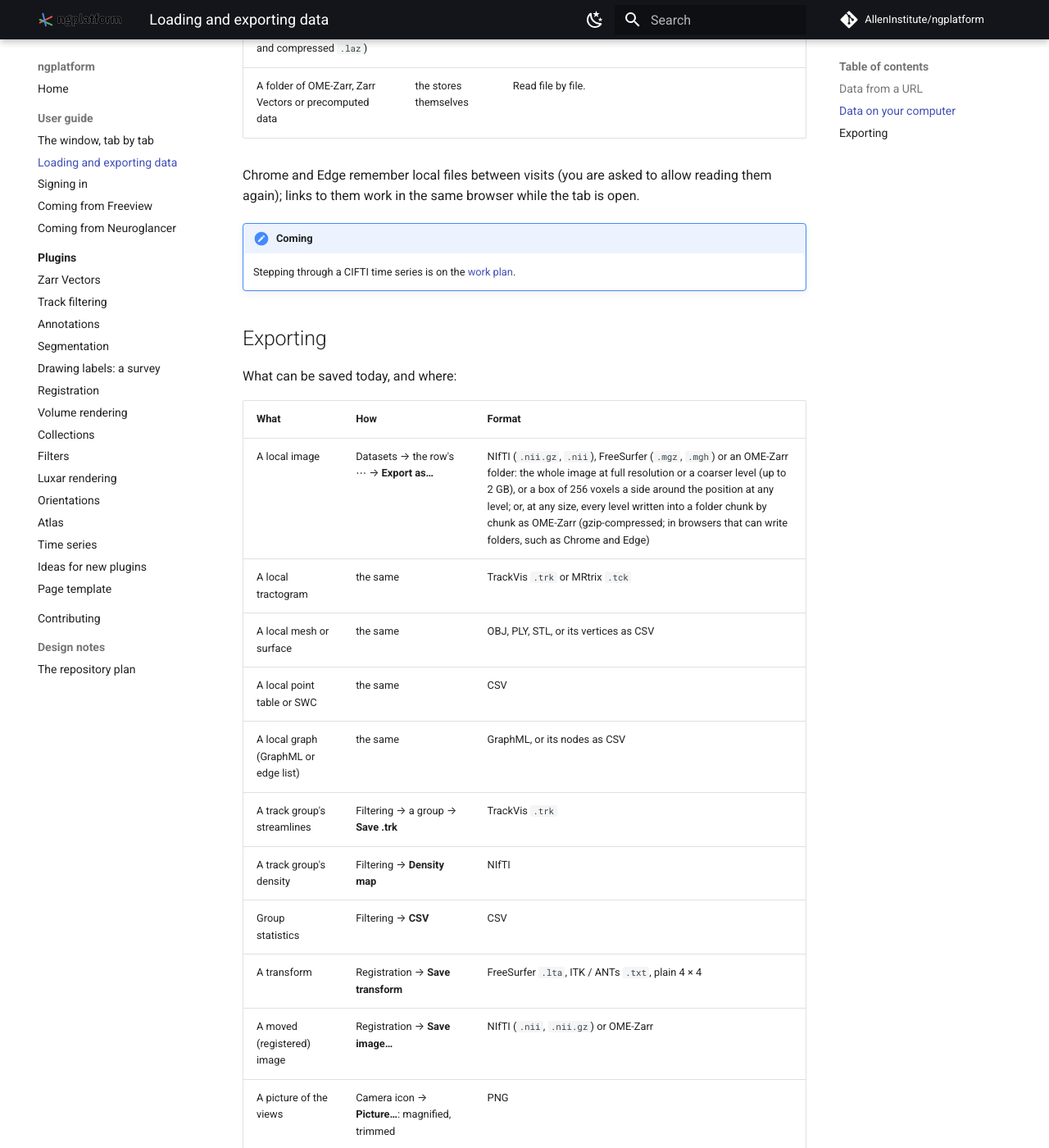
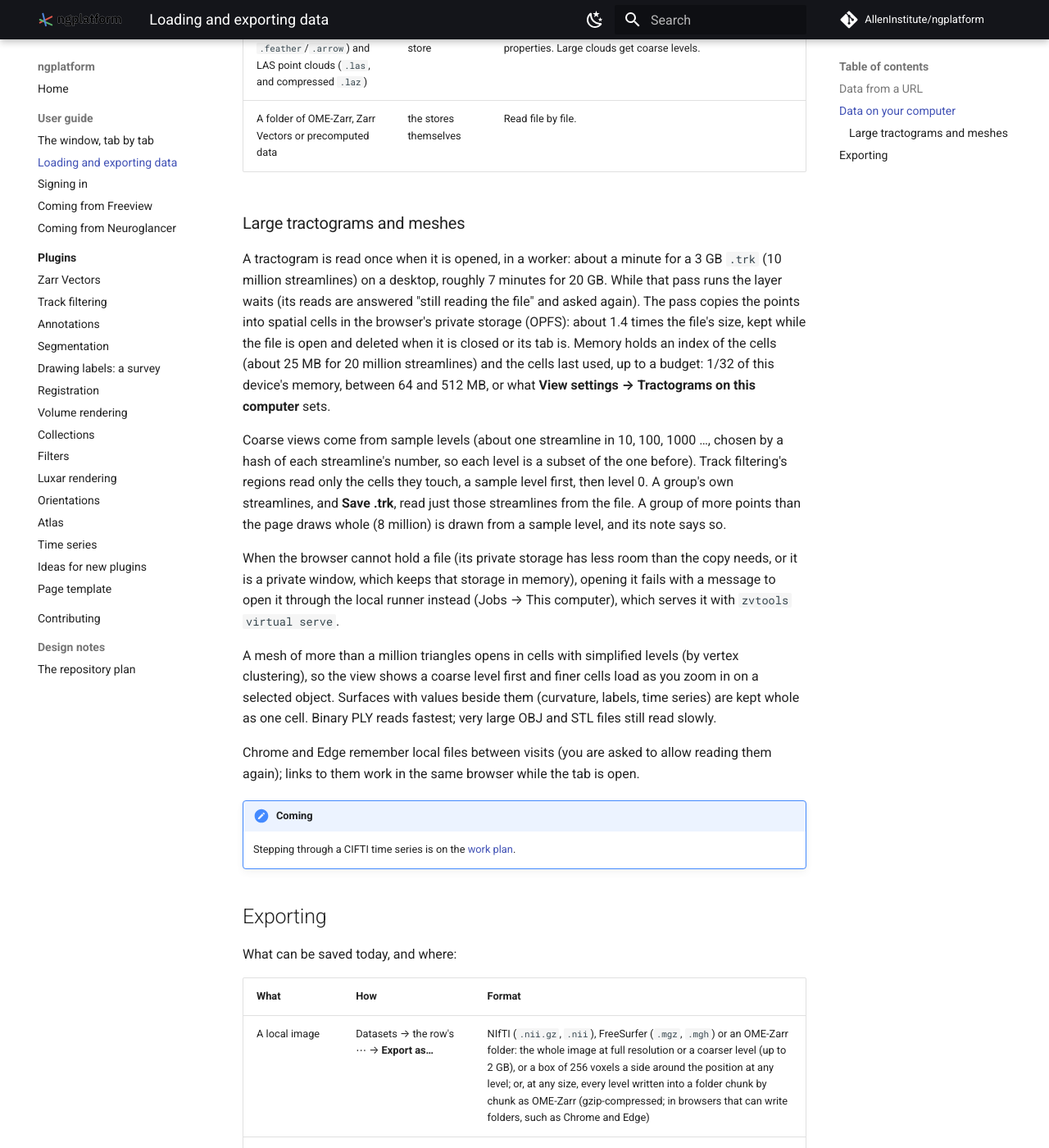
Before and after one commit to AllenInstitute/ngplatform, an MkDocs documentation site: the page built from docs/guide/data.md, in a window 1280 px wide and 1400 px high, scrolled down 2674 px. Shown: the whole window at 82% size. Built offline with MkDocs 1.6.1 and Material for MkDocs 9.7.7, drawn with Linux system fonts in a browser that asks for light colours; comment, search, counter and statistics services are not loaded; some of the changed text lies outside the part shown.

Commit message:
Docs: large tractograms and meshes on this computer: what is kept (a spill of cells in the browser's private storage, an index and a cache in memory), the sample levels, reading by id, the limits and the local runner

```diff
--- a/docs/guide/data.md
+++ b/docs/guide/data.md
@@ -35,12 +35,45 @@ is never loaded whole and coarser levels appear first.
 | refkv vzip archives (`.vzip`), opened with the files they reference (the folder that holds both, or both dropped together) | the archive's own Zarr hierarchy | A Zarr hierarchy whose chunks reference byte ranges of other files (TIFF, CZI, ND2, HDF5 … zarrified by [refkv](https://github.com/d-v-b/refkv)). References to local files are found beside the archive by name; http(s) ones are read with range requests. Codecs Neuroglancer does not read (refkv's TIFF deflate and LZW, the TIFF predictor) are decoded on the fly; JPEG and JPEG 2000 chunks are not read yet. Format version 0, as refkv 0.2.0 writes it. |
 | NumPy arrays (`.npy`, 2-D to 4-D) | a virtual OME-Zarr image, with a pyramid | Indexed [z, y, x] as Python imaging code does (the last axis is x); 1-unit voxels. |
 | A FreeSurfer subject folder (with `mri/` and `surf/`) | its T1, aparc+aseg and white and pial surfaces | Surfaces in Freeview's colours, drawn as outlines on the slices. |
-| Tractograms (`.trk`, `.tck`, `.trx`) | a virtual Zarr Vectors streamline store | Split into spatial cells, with a coarse level for large files; track groups work on them. |
-| Meshes (`.obj`, `.stl`, `.ply`), GIFTI and FreeSurfer surfaces (`lh.pial` …) | a virtual Zarr Vectors mesh store | Surfaces are placed in scanner RAS. A surface brings the values beside it (curvature, thickness, `.mgh` overlays, `.annot` and `.label` parcellations, GIFTI shape and label files, and CIFTI beside a GIFTI surface whose name gives its hemisphere: each map of a `.dscalar.nii` or `.dlabel.nii`, and a `.dtseries.nii`'s mean and standard deviation over time and its values at one time point, which the Time series plugin steps through, on that hemisphere's cortex); see [Surfaces](interface.md#surfaces). |
+| Tractograms (`.trk`, `.tck`, `.trx`) | a virtual Zarr Vectors streamline store | Split into spatial cells, with sample levels (about one streamline in 10, 100, 1000 …) for large files; track groups work on them. A large file is read once, and its cells kept in the browser's private storage while it is open; see [Large tractograms and meshes](#large-tractograms-and-meshes). |
+| Meshes (`.obj`, `.stl`, `.ply`), GIFTI and FreeSurfer surfaces (`lh.pial` …) | a virtual Zarr Vectors mesh store | A mesh of more than a million triangles opens in cells with simplified levels. Surfaces are placed in scanner RAS. A surface brings the values beside it (curvature, thickness, `.mgh` overlays, `.annot` and `.label` parcellations, GIFTI shape and label files, and CIFTI beside a GIFTI surface whose name gives its hemisphere: each map of a `.dscalar.nii` or `.dlabel.nii`, and a `.dtseries.nii`'s mean and standard deviation over time and its values at one time point, which the Time series plugin steps through, on that hemisphere's cortex); see [Surfaces](interface.md#surfaces). |
 | Neurons (`.swc`, or a folder of them) | a virtual Zarr Vectors skeleton store | One object per tree, with cable length and branch points. |
 | Graphs: GraphML (`.graphml`), or an edge list (`…edges.csv`, rows of `source, target`) dropped with its node table beside it (`…nodes.csv`, rows of `node_id, x, y, z`) | a virtual Zarr Vectors graph store | One object per connected component, every edge drawn (cycles too); node positions from `x`, `y`, `z`; each node's degree and other numeric values become properties. |
 | Point tables (`.csv`, `.tsv`, `.xyz`, `.parquet`, Feather `.feather`/`.arrow`) and LAS point clouds (`.las`, and compressed `.laz`) | a virtual Zarr Vectors point store | x, y, z from columns named so (or `x_location`, `x_um` …, as Xenium writes transcripts); other numeric columns become properties. Large clouds get coarse levels. |
 | A folder of OME-Zarr, Zarr Vectors or precomputed data | the stores themselves | Read file by file. |
+
+### Large tractograms and meshes
+
+A tractogram is read once when it is opened, in a worker: about a minute
+for a 3 GB `.trk` (10 million streamlines) on a desktop, roughly 7 minutes
+for 20 GB. While that pass runs the layer waits (its reads are answered
+"still reading the file" and asked again). The pass copies the points into
+spatial cells in the browser's private storage (OPFS): about 1.4 times the
+file's size, kept while the file is open and deleted when it is closed or
+its tab is. Memory holds an index of the cells (about 25 MB for 20 million
+streamlines) and the cells last used, up to a budget: 1/32 of this
+device's memory, between 64 and 512 MB, or what **View settings →
+Tractograms on this computer** sets.
+
+Coarse views come from sample levels (about one streamline in 10, 100,
+1000 …, chosen by a hash of each streamline's number, so each level is a
+subset of the one before). Track filtering's regions read only the cells
+they touch, a sample level first, then level 0. A group's own streamlines,
+and **Save .trk**, read just those streamlines from the file. A group of
+more points than the page draws whole (8 million) is drawn from a sample
+level, and its note says so.
+
+When the browser cannot hold a file (its private storage has less room
+than the copy needs, or it is a private window, which keeps that storage
+in memory), opening it fails with a message to open it through the local
+runner instead (Jobs → This computer), which serves it with
+`zvtools virtual serve`.
+
+A mesh of more than a million triangles opens in cells with simplified
+levels (by vertex clustering), so the view shows a coarse level first and
+finer cells load as you zoom in on a selected object. Surfaces with values
+beside them (curvature, labels, time series) are kept whole as one cell.
+Binary PLY reads fastest; very large OBJ and STL files still read slowly.
 
 Chrome and Edge remember local files between visits (you are asked to allow
 reading them again); links to them work in the same browser while the tab
```
Also changed, not shown: plugins/track-filtering/README.md (+8 -0 lines), plugins/zarr-vectors/README.md (+30 -0 lines), src/virtual/README.md (+89 -3 lines), 1 other file.
